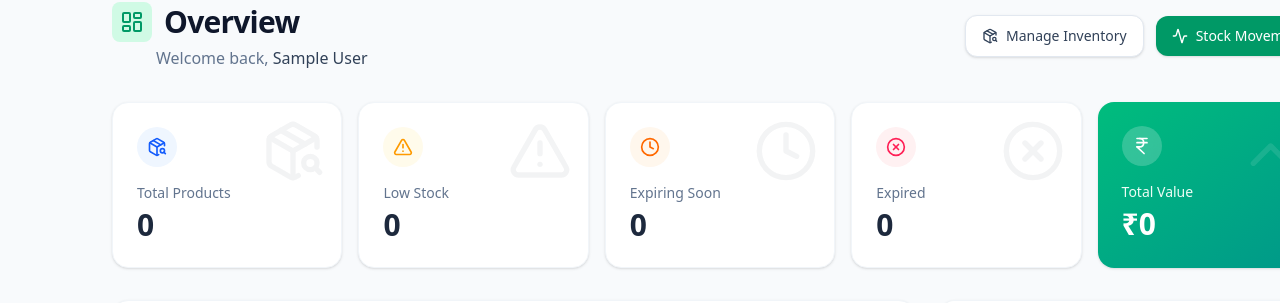
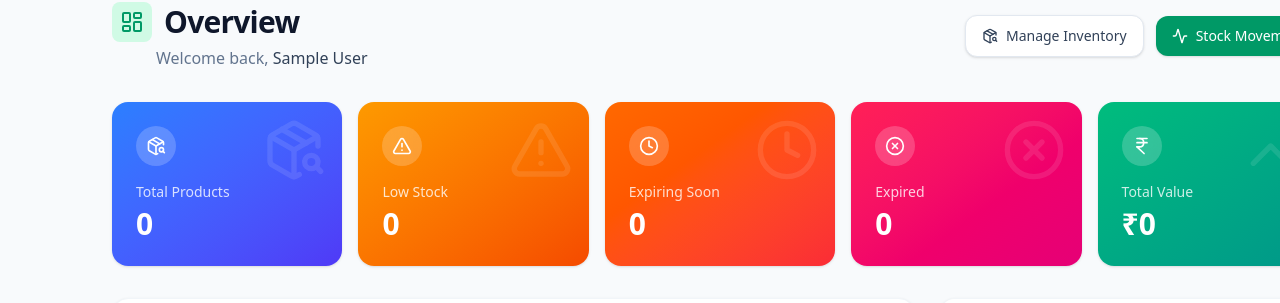
Before and after one commit to Siddh-qvolv/Qpharmacy, a React (Vite) app in the folder ApothecaryShopUI/: page /dashboard in a window 1280 px wide. Shown: the part 95-398 px from the top of the page. Built offline with nearby package versions, Linux system fonts and the light colour scheme; no server answers; sample sign-in values are in the browser's storage.

Commit message:
updated inventory page and cards ui

```diff
--- a/ApothecaryShopUI/src/pages/Dashboard.jsx
+++ b/ApothecaryShopUI/src/pages/Dashboard.jsx
@@ -39,6 +39,13 @@ const Dashboard = () => {
   });
   const navigate = useNavigate();
   const [recentPurchaseOrders, setRecentPurchaseOrders] = useState([]);
+  const cardStyles = {
+  totalProducts: "from-blue-500 to-indigo-600",
+  lowStock: "from-amber-500 to-orange-600",
+  expiring: "from-orange-500 to-red-500",
+  expired: "from-rose-500 to-pink-600",
+  totalValue: "from-emerald-500 to-teal-600",
+};
 
   useEffect(() => {
     const fetchData = async () => {
@@ -213,6 +220,8 @@ const Dashboard = () => {
           </div>
         </motion.div>
 
+
+
         {/* Stats Grid */}
 <motion.div
   variants={containerVariants}
@@ -220,87 +229,133 @@ const Dashboard = () => {
   animate="show"
   className="grid grid-cols-1 sm:grid-cols-2 lg:grid-cols-5 gap-4 mb-8"
 >
+
   {/* Total Products */}
-          <motion.div variants={itemVariants} onClick={() => navigate("/inventory?filter=all")} className="cursor-pointer bg-white rounded-2xl shadow-sm border border-slate-100 p-6 relative overflow-hidden group hover:shadow-md transition-shadow">
-            <div className="absolute top-0 right-0 p-4 opacity-5 group-hover:opacity-10 transition-opacity">
+  <motion.div
+    variants={itemVariants}
+    onClick={() => navigate("/inventory?filter=all")}
+    className="cursor-pointer bg-gradient-to-br from-blue-500 to-indigo-600 rounded-2xl shadow-sm p-6 relative overflow-hidden text-white group hover:shadow-md hover:scale-[1.02] transition-all"
+  >
+    <div className="absolute top-0 right-0 p-4 opacity-10 group-hover:opacity-20 transition-opacity">
       <PackageSearch size={64} />
     </div>
+
     <div className="flex items-center justify-between mb-4">
-              <div className="w-10 h-10 rounded-full bg-blue-50 flex items-center justify-center text-blue-600">
+      <div className="w-10 h-10 rounded-full bg-white/20 flex items-center justify-center backdrop-blur-sm">
         <PackageSearch size={20} />
       </div>
     </div>
-            <h3 className="text-slate-500 text-sm font-medium mb-1">Total Products</h3>
-            <p className="text-3xl font-bold text-slate-800">{stats.totalProducts}</p>
+
+    <h3 className="text-white/80 text-sm font-medium mb-1">
+      Total Products
+    </h3>
+    <p className="text-3xl font-bold">{stats.totalProducts}</p>
   </motion.div>
 
   {/* Low Stock */}
-          <motion.div variants={itemVariants} onClick={() => navigate("/inventory?filter=low-stock")} className=" cursor-pointer bg-white rounded-2xl shadow-sm border border-slate-100 p-6 relative overflow-hidden group hover:shadow-md transition-shadow">
-            <div className="absolute top-0 right-0 p-4 opacity-5 group-hover:opacity-10 transition-opacity">
+  <motion.div
+    variants={itemVariants}
+    onClick={() => navigate("/inventory?filter=low-stock")}
+    className="cursor-pointer bg-gradient-to-br from-amber-500 to-orange-600 rounded-2xl shadow-sm p-6 relative overflow-hidden text-white group hover:shadow-md hover:scale-[1.02] transition-all"
+  >
+    <div className="absolute top-0 right-0 p-4 opacity-10 group-hover:opacity-20 transition-opacity">
       <AlertTriangle size={64} />
     </div>
+
     <div className="flex items-center justify-between mb-4">
-              <div className="w-10 h-10 rounded-full bg-amber-50 flex items-center justify-center text-amber-500">
+      <div className="w-10 h-10 rounded-full bg-white/20 flex items-center justify-center backdrop-blur-sm">
         <AlertTriangle size={20} />
       </div>
+
       {stats.lowStockProducts > 0 && (
         <span className="flex h-3 w-3 relative">
-                  <span className="animate-ping absolute inline-flex h-full w-full rounded-full bg-amber-400 opacity-75"></span>
-                  <span className="relative inline-flex rounded-full h-3 w-3 bg-amber-500"></span>
+          <span className="animate-ping absolute inline-flex h-full w-full rounded-full bg-white opacity-60"></span>
+          <span className="relative inline-flex rounded-full h-3 w-3 bg-white"></span>
         </span>
       )}
     </div>
-            <h3 className="text-slate-500 text-sm font-medium mb-1">Low Stock</h3>
-            <p className="text-3xl font-bold text-slate-800">{stats.lowStockProducts}</p>
+
+    <h3 className="text-white/80 text-sm font-medium mb-1">
+      Low Stock
+    </h3>
+    <p className="text-3xl font-bold">{stats.lowStockProducts}</p>
   </motion.div>
 
   {/* Expiring Soon */}
-          <motion.div variants={itemVariants} onClick={() => navigate("/inventory?filter=expiring-soon")} className="cursor-pointer bg-white rounded-2xl shadow-sm border border-slate-100 p-6 relative overflow-hidden group hover:shadow-md transition-shadow">
-            <div className="absolute top-0 right-0 p-4 opacity-5 group-hover:opacity-10 transition-opacity">
+  <motion.div
+    variants={itemVariants}
+    onClick={() => navigate("/inventory?filter=expiring-soon")}
+    className="cursor-pointer bg-gradient-to-br from-orange-500 to-red-500 rounded-2xl shadow-sm p-6 relative overflow-hidden text-white group hover:shadow-md hover:scale-[1.02] transition-all"
+  >
+    <div className="absolute top-0 right-0 p-4 opacity-10 group-hover:opacity-20 transition-opacity">
       <Clock size={64} />
     </div>
+
     <div className="flex items-center justify-between mb-4">
-              <div className="w-10 h-10 rounded-full bg-orange-50 flex items-center justify-center text-orange-500">
+      <div className="w-10 h-10 rounded-full bg-white/20 flex items-center justify-center backdrop-blur-sm">
         <Clock size={20} />
       </div>
     </div>
-            <h3 className="text-slate-500 text-sm font-medium mb-1">Expiring Soon</h3>
-            <p className="text-3xl font-bold text-slate-800">{stats.expiringProducts}</p>
+
+    <h3 className="text-white/80 text-sm font-medium mb-1">
+      Expiring Soon
+    </h3>
+    <p className="text-3xl font-bold">{stats.expiringProducts}</p>
   </motion.div>
 
   {/* Expired */}
-          <motion.div variants={itemVariants} onClick={() => navigate("/inventory?filter=expired")} className="cursor-pointer  bg-white rounded-2xl shadow-sm border border-slate-100 p-6 relative overflow-hidden group hover:shadow-md transition-shadow">
-            <div className="absolute top-0 right-0 p-4 opacity-5 group-hover:opacity-10 transition-opacity">
+  <motion.div
+    variants={itemVariants}
+    onClick={() => navigate("/inventory?filter=expired")}
+    className="cursor-pointer bg-gradient-to-br from-rose-500 to-pink-600 rounded-2xl shadow-sm p-6 relative overflow-hidden text-white group hover:shadow-md hover:scale-[1.02] transition-all"
+  >
+    <div className="absolute top-0 right-0 p-4 opacity-10 group-hover:opacity-20 transition-opacity">
       <XCircle size={64} />
     </div>
+
     <div className="flex items-center justify-between mb-4">
-              <div className="w-10 h-10 rounded-full bg-rose-50 flex items-center justify-center text-rose-500">
+      <div className="w-10 h-10 rounded-full bg-white/20 flex items-center justify-center backdrop-blur-sm">
         <XCircle size={20} />
       </div>
+
       {stats.expiredProducts > 0 && (
-                <span className="inline-flex items-center px-2 py-0.5 rounded text-xs font-medium bg-rose-100 text-rose-800">
+        <span className="inline-flex items-center px-2 py-0.5 rounded text-xs font-medium bg-white/20 text-white backdrop-blur-sm">
           Action Needed
         </span>
       )}
     </div>
-            <h3 className="text-slate-500 text-sm font-medium mb-1">Expired</h3>
-            <p className="text-3xl font-bold text-slate-800">{stats.expiredProducts}</p>
+
+    <h3 className="text-white/80 text-sm font-medium mb-1">
+      Expired
+    </h3>
+    <p className="text-3xl font-bold">{stats.expiredProducts}</p>
   </motion.div>
 
-          {/* Total Value */}
-          <motion.div variants={itemVariants} className="bg-gradient-to-br from-emerald-500 to-teal-600 rounded-2xl shadow-sm p-6 relative overflow-hidden text-white group hover:shadow-md transition-all sm:col-span-2 lg:col-span-1">
+  {/* Total Value (Already Perfect) */}
+  <motion.div
+    variants={itemVariants}
+    className="bg-gradient-to-br from-emerald-500 to-teal-600 rounded-2xl shadow-sm p-6 relative overflow-hidden text-white group hover:shadow-md hover:scale-[1.02] transition-all sm:col-span-2 lg:col-span-1"
+  >
     <div className="absolute top-0 right-0 p-4 opacity-10 group-hover:opacity-20 transition-opacity">
       <TrendingUp size={64} />
     </div>
+
     <div className="flex items-center justify-between mb-4">
-              <div className="w-10 h-10 rounded-full bg-white/20 flex items-center justify-center text-white backdrop-blur-sm">
+      <div className="w-10 h-10 rounded-full bg-white/20 flex items-center justify-center backdrop-blur-sm">
         <IndianRupee size={20} />
       </div>
     </div>
-            <h3 className="text-emerald-50 text-sm font-medium mb-1">Total Value</h3>
-            <p className="text-3xl font-bold">₹{addAbbreviation(stats.totalValue)}</p>
+
+    <h3 className="text-white/80 text-sm font-medium mb-1">
+      Total Value
+    </h3>
+    <p className="text-3xl font-bold">
+      ₹{addAbbreviation(stats.totalValue)}
+    </p>
   </motion.div>
+
 </motion.div>
+
 
         {/* Main Content Grid */}
         <div className="grid grid-cols-1 lg:grid-cols-3 gap-6">
--- a/ApothecaryShopUI/src/pages/Inventory.jsx
+++ b/ApothecaryShopUI/src/pages/Inventory.jsx
@@ -30,8 +30,6 @@ const Inventory = () => {
   });
   const location = useLocation();
 
-
-  useEffect(() => {
   const fetchProducts = async () => {
     try {
       const token = localStorage.getItem("token");
@@ -51,8 +49,10 @@ const Inventory = () => {
     }
   };
 
+  useEffect(() => {
   fetchProducts();
-  }, []);
+}, [location.pathname]);
+
 
   useEffect(() => {
     const params = new URLSearchParams(location.search);
@@ -65,7 +65,38 @@ const Inventory = () => {
 
 
   // Filter products based on search term and status
-  const filteredProducts = products.filter((product) => {
+  // const filteredProducts = products.filter((product) => {
+  //   const matchesSearch =
+  //     (product.name?.toLowerCase() || "").includes(searchTerm.toLowerCase()) ||
+  //     (product.sku?.toLowerCase() || "").includes(searchTerm.toLowerCase());
+
+  //   if (filterStatus === "all") return matchesSearch;
+  //   if (filterStatus === "low-stock")
+  //     return matchesSearch && product.stockQuantity <= product.reorderLevel;
+  //   if (filterStatus === "in-stock")
+  //     return matchesSearch && product.stockQuantity > product.reorderLevel;
+
+  //   const today = new Date();
+  //   const expiryDate = product.expiryDate ? new Date(product.expiryDate) : null;
+
+  //   if (filterStatus === "expiring-soon") {
+  //     const ninetyDaysFromNow = new Date();
+  //     ninetyDaysFromNow.setDate(ninetyDaysFromNow.getDate() + 90);
+  //     return (
+  //       matchesSearch &&
+  //       expiryDate &&
+  //       expiryDate <= ninetyDaysFromNow &&
+  //       expiryDate >= today
+  //     );
+  //   }
+  //   if (filterStatus === "expired")
+  //     return matchesSearch && expiryDate && expiryDate < today;
+
+  //   return matchesSearch;
+  // });
+
+  const filteredProducts = products
+  .filter((product) => {
     const matchesSearch =
       (product.name?.toLowerCase() || "").includes(searchTerm.toLowerCase()) ||
       (product.sku?.toLowerCase() || "").includes(searchTerm.toLowerCase());
@@ -89,11 +120,19 @@ const Inventory = () => {
         expiryDate >= today
       );
     }
+
     if (filterStatus === "expired")
       return matchesSearch && expiryDate && expiryDate < today;
 
     return matchesSearch;
+  })
+  .sort((a, b) => {
+    const dateA = a.expiryDate ? new Date(a.expiryDate) : new Date(9999, 0, 1);
+    const dateB = b.expiryDate ? new Date(b.expiryDate) : new Date(9999, 0, 1);
+
+    return dateA - dateB; // 🔥 nearest expiry first
   });
+
 
   // Handle product found via image search
   const handleProductFound = (productName) => {
```
Lines whose indentation alone changed are shown as unchanged.
